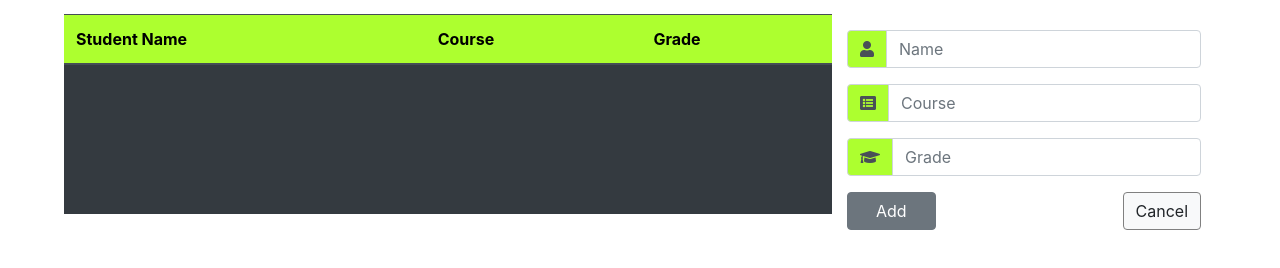
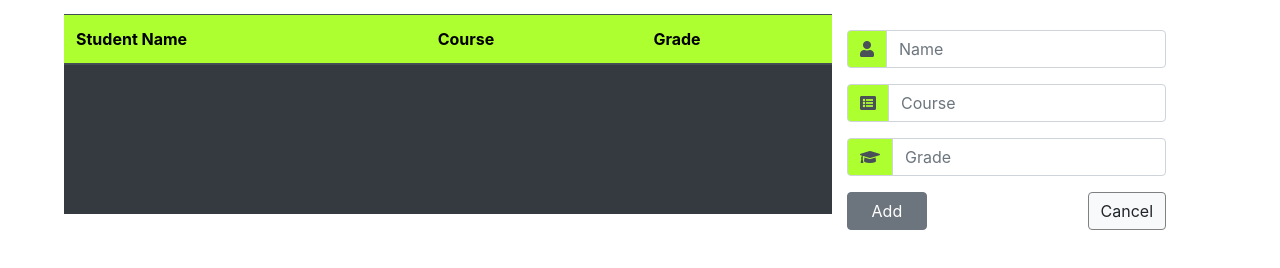
Before and after one commit to mil-amirian/student-grade-table, a plain HTML site: page index.html in a window 1280 px wide. Shown: the part 98-366 px from the top of the page. Drawn offline with nearby package versions, Linux system fonts and the light colour scheme; no server answers; a web font is replaced by a local one.

Commit message:
corrected form structure in HTML file

```diff
--- a/index.html
+++ b/index.html
@@ -29,7 +29,8 @@
                 <tbody id="table-body-container">
                 </tbody>
             </table>
-            <div class="form-input col-4">
+            <form action="POST">
+                <div class="form-input col-12">
                     <div class="input-group">
                         <div class="input-group-prepend">
                             <div class="input-group-text">
@@ -37,7 +38,7 @@
                                 </i>
                             </div>
                         </div>
-                    <input type="text" class="form-control" placeholder="Name">
+                        <input name="name" type="text" class="form-control" placeholder="Name">
                     </div>
                     <div class="input-group">
                         <div class="input-group-prepend">
@@ -46,7 +47,7 @@
                                 </i>
                             </div>
                         </div>
-                    <input type="text" class="form-control" placeholder="Course">
+                        <input name="course" type="text" class="form-control" placeholder="Course">
                     </div>
                     <div class="input-group">
                         <div class="input-group-prepend">
@@ -55,13 +56,13 @@
                                 </i>
                             </div>
                         </div>
-                    <input type="text" class="form-control" placeholder="Grade">
+                        <input name="grade" type="number" class="form-control" placeholder="Grade">
                     </div>
                     <div id="buttons">
-                    <button type="button" class="btn btn-secondary">Add</button>
-                    <button type="button" class="btn btn-light">Cancel</button>
+                        <button type="submit" class="btn btn-secondary">Add</button>
+                        <button type="reset" class="btn btn-light">Cancel</button>
                     </div>
-
+            </form>
 
 
             </div>
```
Lines whose indentation alone changed are shown as unchanged.
